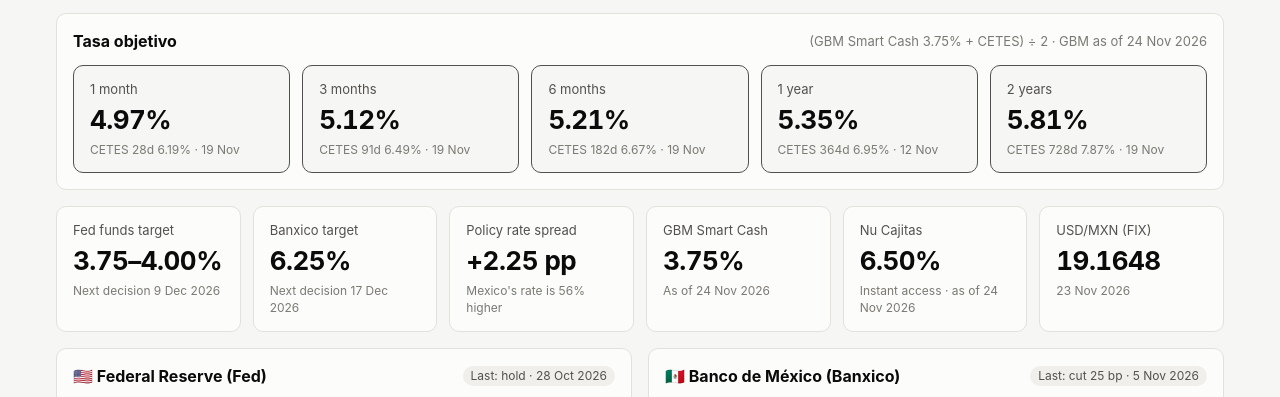
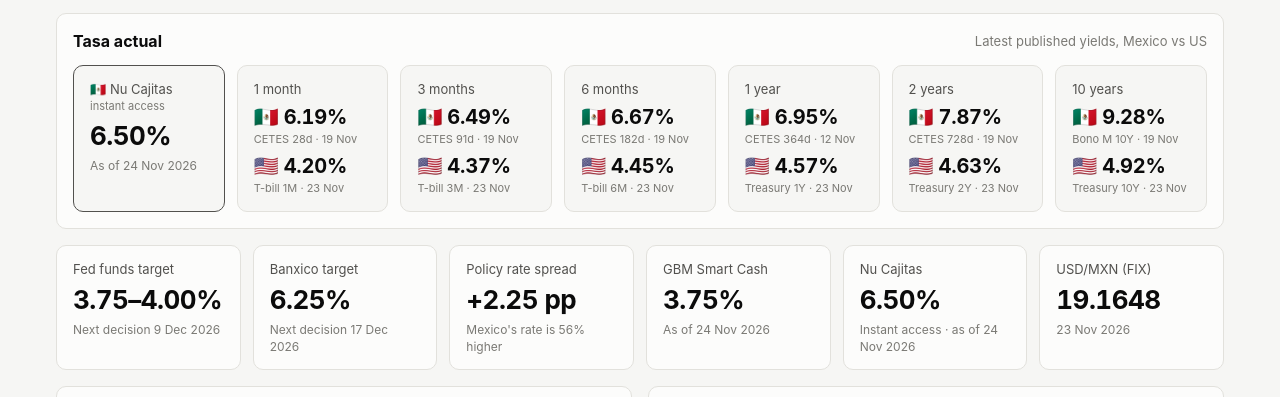
Before and after one commit to turris2121/R.D., a plain HTML site: page site/index.html in a window 1280 px wide. Shown: the part 86-483 px from the top of the page. Drawn offline with Linux system fonts and the light colour scheme.

Commit message:
Replace Tasa objetivo with Tasa actual: Nu Cajitas plus MX vs US yields 1M-10Y
Co-Authored-By: Claude Opus 5.5 <noreply@anthropic.com>

```diff
--- a/site/app.js
+++ b/site/app.js
@@ -40,12 +40,19 @@ function render(D) {
 }
 
 function renderTasa(D) {
-  const g = D.gbm_smart_cash;
-  $("tasa-sub").textContent = g.rate == null ? "Needs the GBM Smart Cash rate" :
-    `(GBM Smart Cash ${pct(g.rate)} + CETES) ÷ 2 · GBM as of ${fmtDate(g.as_of)}`;
-  $("tasa").innerHTML = D.tasa_objetivo.map((t) => `<div class="kpi hero">
-      <div class="l">${t.label}</div><div class="v">${pct(t.value)}</div>
-      <div class="s">${t.cetes ? `${t.cetes_name} ${pct(t.cetes.value)} · ${fmtDate(t.cetes.date, { day: "numeric", month: "short" })}` : `${t.cetes_name} unavailable`}</div></div>`).join("");
+  const n = D.nu_cajitas || {};
+  const d = (o) => (o ? fmtDate(o.date, { day: "numeric", month: "short" }) : "");
+  $("tasa-sub").textContent = "Latest published yields, Mexico vs US";
+  const nuCard = `<div class="kpi hero nu">
+      <div class="l">🇲🇽 Nu Cajitas <span class="nm">instant access</span></div>
+      <div class="v">${pct(n.rate)}</div>
+      <div class="s">${n.as_of ? `As of ${fmtDate(n.as_of)}` : "Waiting for the weekly routine"}</div></div>`;
+  const cards = D.tasa_actual.map((t) => `<div class="kpi term">
+      <div class="l">${t.label}</div>
+      <div class="pair"><div class="v2">🇲🇽 ${val(t.mx)}</div><div class="dt">${t.mx_name} · ${d(t.mx)}</div></div>
+      <div class="pair"><div class="v2">🇺🇸 ${val(t.us)}</div><div class="dt">${t.us_name} · ${d(t.us)}</div></div>
+    </div>`).join("");
+  $("tasa").innerHTML = nuCard + cards;
 }
 
 function renderKpis(D) {
--- a/site/data/rates.json
+++ b/site/data/rates.json
@@ -1,5 +1,5 @@
 {
- "generated": "2026-11-24T15:19+00:00",
+ "generated": "2026-11-24T15:22+00:00",
  "today": "2026-11-24",
  "sources_fetched": {
   "us": "2026-11-24",
@@ -896,51 +896,84 @@
   "as_of": "2026-11-24",
   "source": "entered by hand"
  },
- "tasa_objetivo": [
+ "tasa_actual": [
   {
    "label": "1 month",
-   "cetes_name": "CETES 28d",
-   "cetes": {
+   "mx_name": "CETES 28d",
+   "mx": {
     "date": "2026-11-19",
     "value": 6.19
    },
-   "value": 4.97
+   "us_name": "T-bill 1M",
+   "us": {
+    "date": "2026-11-23",
+    "value": 4.2
+   }
   },
   {
    "label": "3 months",
-   "cetes_name": "CETES 91d",
-   "cetes": {
+   "mx_name": "CETES 91d",
+   "mx": {
     "date": "2026-11-19",
     "value": 6.49
    },
-   "value": 5.12
+   "us_name": "T-bill 3M",
+   "us": {
+    "date": "2026-11-23",
+    "value": 4.37
+   }
   },
   {
    "label": "6 months",
-   "cetes_name": "CETES 182d",
-   "cetes": {
+   "mx_name": "CETES 182d",
+   "mx": {
     "date": "2026-11-19",
     "value": 6.67
    },
-   "value": 5.21
+   "us_name": "T-bill 6M",
+   "us": {
+    "date": "2026-11-23",
+    "value": 4.45
+   }
   },
   {
    "label": "1 year",
-   "cetes_name": "CETES 364d",
-   "cetes": {
+   "mx_name": "CETES 364d",
+   "mx": {
     "date": "2026-11-12",
     "value": 6.95
    },
-   "value": 5.35
+   "us_name": "Treasury 1Y",
+   "us": {
+    "date": "2026-11-23",
+    "value": 4.57
+   }
   },
   {
    "label": "2 years",
-   "cetes_name": "CETES 728d",
-   "cetes": {
+   "mx_name": "CETES 728d",
+   "mx": {
     "date": "2026-11-19",
     "value": 7.87
    },
-   "value": 5.81
+   "us_name": "Treasury 2Y",
+   "us": {
+    "date": "2026-11-23",
+    "value": 4.63
+   }
+  },
+  {
+   "label": "10 years",
+   "mx_name": "Bono M 10Y",
+   "mx": {
+    "date": "2026-11-19",
+    "value": 9.28
+   },
+   "us_name": "Treasury 10Y",
+   "us": {
+    "date": "2026-11-23",
+    "value": 4.92
+   }
   }
  ],
  "fx": {
--- a/site/index.html
+++ b/site/index.html
@@ -20,7 +20,7 @@
 
   <section class="panel">
     <div class="panel-head">
-      <h2>Tasa objetivo</h2>
+      <h2>Tasa actual</h2>
       <span class="muted" id="tasa-sub"></span>
     </div>
     <div class="kpis tasa" id="tasa"></div>
@@ -73,7 +73,7 @@
       <li><b>Calendars.</b> FOMC dates come from <a href="https://www.federalreserve.gov/monetarypolicy/fomccalendars.htm">federalreserve.gov</a>; Banxico dates from its <a href="https://www.banxico.org.mx/publicaciones-y-prensa/anuncios-de-las-decisiones-de-politica-monetaria/anuncios-politica-monetaria-t.html">published calendar</a>. Past decisions compare the rate the day before each meeting with the rate 5 days after.</li>
       <li><b>Odds (estimate).</b> If a bank moves 25 bp at a meeting k days away, the average rate over a bill's life of h days moves by 25 bp × (h−k)/h. So the bill yield, minus its usual spread to the policy rate, gives the probability-weighted move. The Fed uses T-bills against the effective fed funds rate; Banxico uses CETES against its target. The usual spread ("basis") is the median from the last 2 years, counting only days when the rate didn't change during the bill's life. This is cruder than futures-based tools: cross-check with <a href="https://www.cmegroup.com/markets/interest-rates/cme-fedwatch-tool.html">CME FedWatch</a>.</li>
       <li><b>USD/MXN odds.</b> Forward = FIX × (1 + CETES × d/360) ÷ (1 + T-bill × d/360). Outcomes are modelled as lognormal around the forward, with the last 252 days' realized volatility of the FIX. Options-implied volatility would be better, but there's no free source for it.</li>
-      <li><b>Tasa objetivo</b> = (GBM Smart Cash rate + CETES yield for each term) ÷ 2, for 1 month (28d), 3 months (91d), 6 months (182d), 1 year (364d) and 2 years (728d). CETES are the latest Banxico auction results: weekly for terms up to 1 year, every two weeks for 2 years. GBM has no public API, so its rate is entered by hand when you start the workflow.</li>
+      <li><b>Tasa actual</b> shows the latest published yield for each term, side by side: CETES (28, 91, 182, 364 and 728 days) and the 10-year Bono M for Mexico, and T-bills and Treasuries for the US. Nu Cajitas is the instant-access rate, updated by the cloud routine. CETES come from Banxico's auctions (weekly up to 1 year, every two weeks for 2 years).</li>
       <li><b>Sources.</b> US: <a href="https://markets.newyorkfed.org/static/docs/markets-api.html">New York Fed</a> and <a href="https://home.treasury.gov/resource-center/data-chart-center/interest-rates">US Treasury</a>, with <a href="https://fred.stlouisfed.org">FRED</a> as fallback. Mexico: <a href="https://www.banxico.org.mx/SieAPIRest/service/v1/">Banxico SIE API</a>. Bill yields are the latest published, usually one business day old; CETES come from weekly auctions.</li>
     </ul>
   </section>
--- a/site/style.css
+++ b/site/style.css
@@ -157,3 +157,9 @@ table.grid th .nm { font-weight: 400; }
 
 .kpis.tasa { margin-bottom: 0; grid-template-columns: repeat(auto-fit, minmax(150px, 1fr)); }
 .kpis.tasa .kpi { background: var(--bg); }
+
+.kpis.tasa .kpi.term { display: grid; gap: 4px; align-content: start; }
+.kpi.term .pair { display: block; }
+.kpi.term .v2 { font-size: 20px; font-weight: 650; font-variant-numeric: tabular-nums; letter-spacing: -0.01em; white-space: nowrap; }
+.kpi.term .dt { color: var(--muted); font-size: 11px; white-space: nowrap; overflow: hidden; text-overflow: ellipsis; }
+.kpi.nu .nm { font-size: 11px; color: var(--muted); display: block; }
```
Also changed, not shown: 3 other files.
